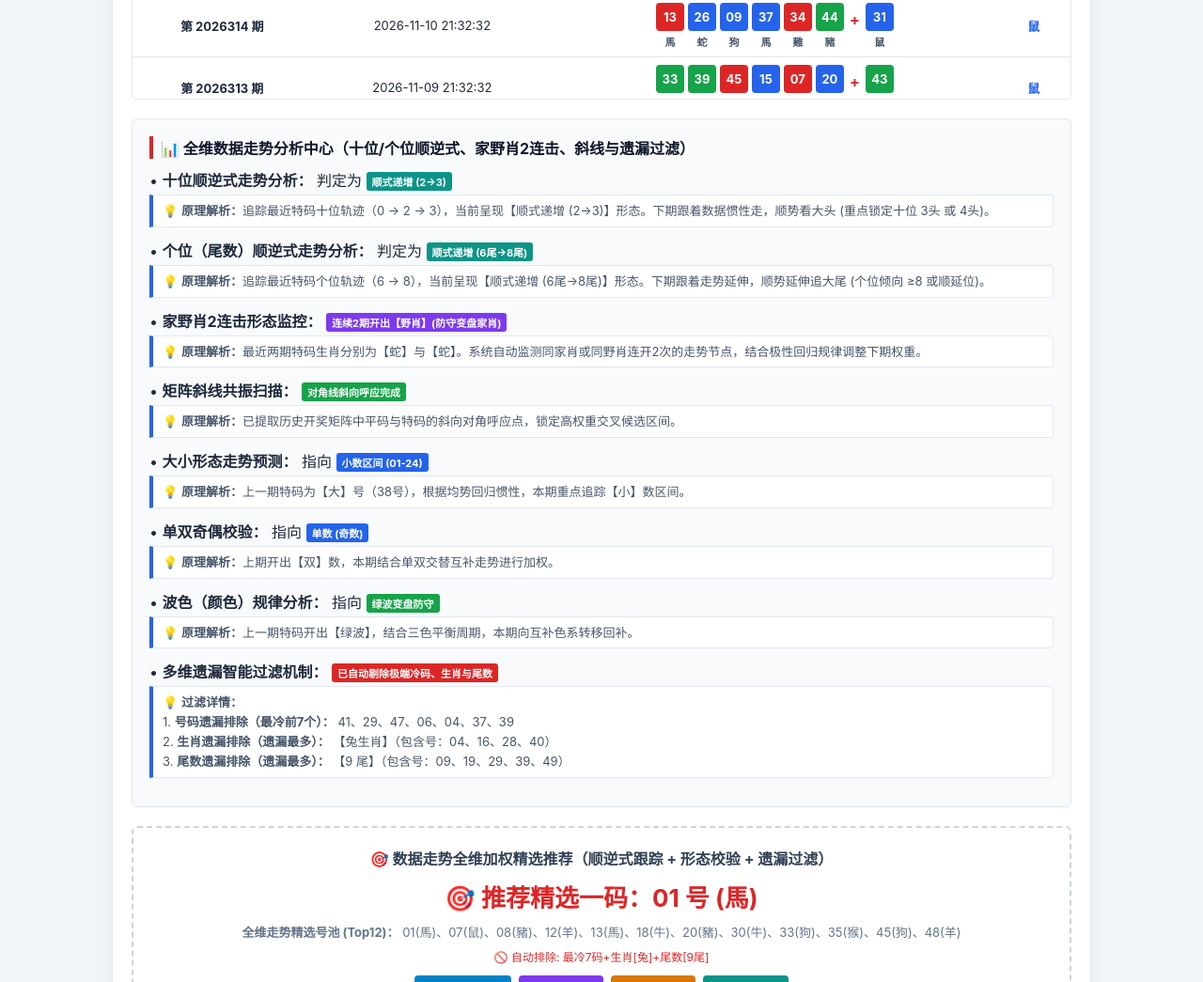
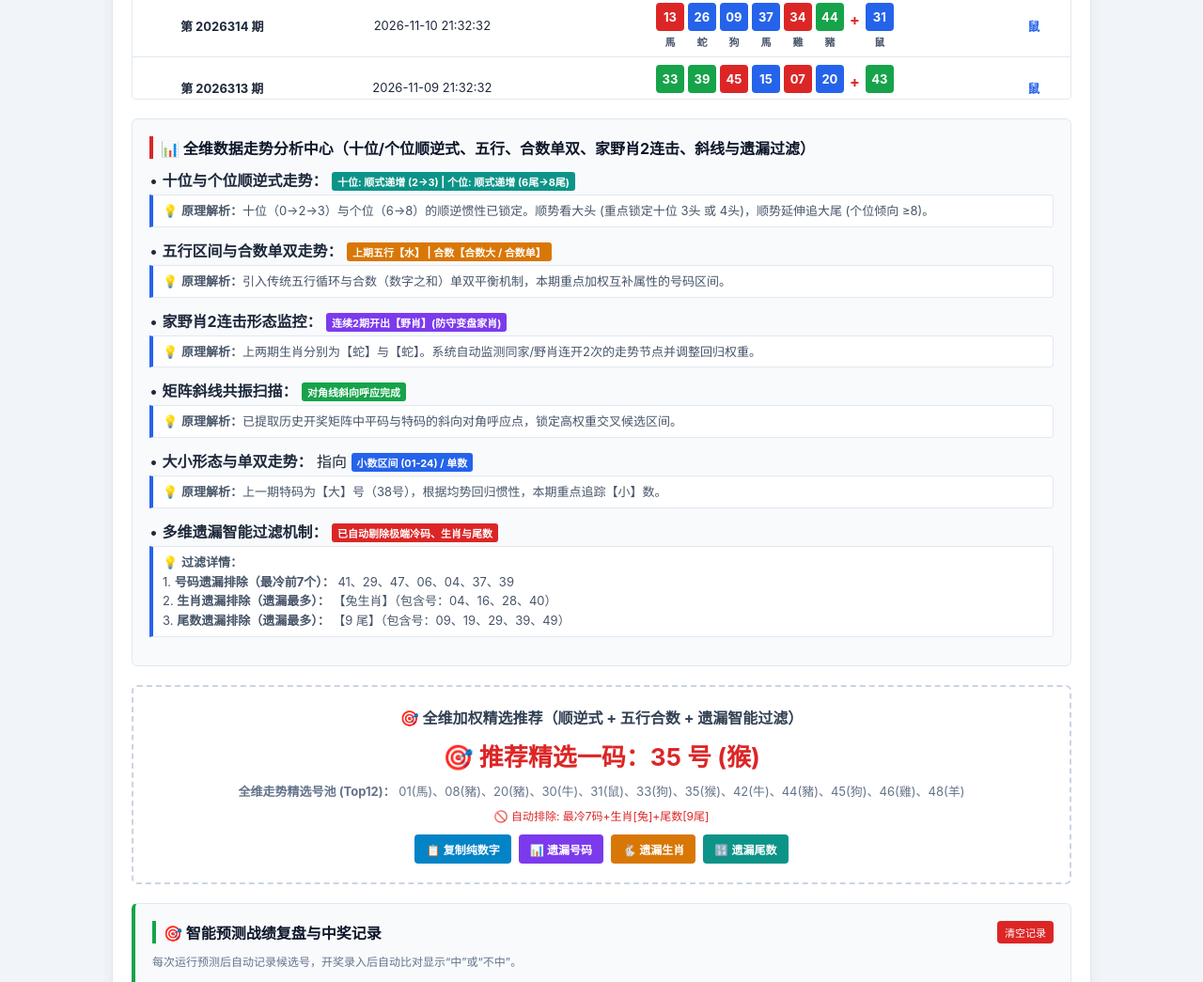
Before and after one commit to qianqianlin666-ctrl/qianqianlin.github.io, a plain HTML site: page index.html in a window 1280 px wide. Shown: the part 734-1779 px from the top of the page at 94% size. Drawn offline with Linux system fonts and the light colour scheme.

Commit message:
Update index.html

```diff
--- a/index.html
+++ b/index.html
@@ -55,6 +55,7 @@
         .badge-green { background: #16a34a; }
         .badge-purple { background: #7c3aed; }
         .badge-teal { background: #0d9488; }
+        .badge-amber { background: #d97706; }
 
         .result-box { background: #ffffff; border: 2px dashed #cbd5e1; padding: 20px; border-radius: 6px; text-align: center; margin-top: 20px; }
         .result-num { font-size: 26px; font-weight: bold; color: #dc2626; margin: 10px 0; }
@@ -117,7 +118,7 @@
 
     <!-- 手动录入表单面板 -->
     <div class="input-panel">
-        <div style="font-size: 14px; font-weight: bold; color: #334155;">➕ 手动录入开奖数据（自动更新顺逆式走势及号码、生肖、尾数遗漏）</div>
+        <div style="font-size: 14px; font-weight: bold; color: #334155;">➕ 手动录入开奖数据（自动更新顺逆式、五行合数走势与遗漏）</div>
         <div class="input-row">
             <div>期号: <input type="text" id="in-period" placeholder="自动生成下一期" style="width: 95px;"></div>
             <div>平码(空格/逗号): <input type="text" id="in-normals" placeholder="例如: 31 49 30 22 43 24" style="width: 190px;"></div>
@@ -160,12 +161,12 @@
     </div>
 
     <div class="card">
-        <div class="section-title" style="border-left-color: #dc2626;">📊 全维数据走势分析中心（十位/个位顺逆式、家野肖2连击、斜线与遗漏过滤）</div>
+        <div class="section-title" style="border-left-color: #dc2626;">📊 全维数据走势分析中心（十位/个位顺逆式、五行、合数单双、家野肖2连击、斜线与遗漏过滤）</div>
         <div id="analysis-results">正在分析开奖走势...</div>
     </div>
 
     <div class="result-box">
-        <div style="font-weight: bold; color: #334155;">🎯 数据走势全维加权精选推荐（顺逆式跟踪 + 形态校验 + 遗漏过滤）</div>
+        <div style="font-weight: bold; color: #334155;">🎯 全维加权精选推荐（顺逆式 + 五行合数 + 遗漏智能过滤）</div>
         <div class="result-num" id="recommended-code">等待生成</div>
         <div id="pool-display" style="color: #64748b; font-size: 13px; margin-bottom: 8px;"></div>
         <div id="excluded-info" style="font-size: 12px; color: #dc2626; margin-bottom: 8px;"></div>
@@ -237,6 +238,16 @@ var ZODIAC_MAP = {
 var HOME_ZODIACS = ["牛", "馬", "羊", "雞", "狗", "豬"];
 function isHomeZodiac(zodiac) {
     return HOME_ZODIACS.indexOf(zodiac) !== -1;
+}
+
+// 简易五行归属映射（港澳台六合彩传统五行近似划分）
+function getWuXing(n) {
+    var rem = n % 5;
+    if (rem === 1) return "金";
+    if (rem === 2) return "木";
+    if (rem === 3) return "水";
+    if (rem === 4) return "火";
+    return "土";
 }
 
 function getNumbersByZodiac(zodiacName) {
@@ -610,7 +621,7 @@ function addNewDraw() {
     checkPredictRecords();
     doPredict();
     initAutoPeriod();
-    alert("第 " + pInput + " 期开奖录入成功！顺逆式走势与各项遗漏已全自动更新！");
+    alert("第 " + pInput + " 期开奖录入成功！顺逆式、五行合数走势与遗漏已全自动更新！");
 }
 
 function resetDefaultData() {
@@ -727,6 +738,7 @@ function doPredict() {
         var prevSpec = prev.special_num;
         var prev2Spec = prev2.special_num;
 
+        // 1. 十位顺逆式走势分析
         var lastTen = Math.floor(specNum / 10);
         var prevTen = Math.floor(prevSpec / 10);
         var prev2Ten = Math.floor(prev2Spec / 10);
@@ -744,21 +756,32 @@ function doPredict() {
             tenTargetDesc = "平移防变盘 (重点关注邻头切换)";
         }
 
+        // 2. 个位顺逆式走势分析
         var lastUnit = specNum % 10;
         var prevUnit = prevSpec % 10;
         var unitTrendType = "平式走平";
         var unitTargetDesc = "";
         if (lastUnit > prevUnit) {
             unitTrendType = "顺式递增 (" + prevUnit + "尾→" + lastUnit + "尾)";
-            unitTargetDesc = "顺势延伸追大尾 (个位倾向 ≥" + lastUnit + " 或顺延位)";
+            unitTargetDesc = "顺势延伸追大尾 (个位倾向 ≥" + lastUnit + ")";
         } else if (lastUnit < prevUnit) {
             unitTrendType = "逆式递减 (" + prevUnit + "尾→" + lastUnit + "尾)";
-            unitTargetDesc = "逆势下行追小尾 (个位倾向 ≤" + lastUnit + " 或逆延位)";
+            unitTargetDesc = "逆势下行追小尾 (个位倾向 ≤" + lastUnit + ")";
         } else {
             unitTrendType = "同尾重复 (" + prevUnit + "尾→" + lastUnit + "尾)";
-            unitTargetDesc = "同尾防跳变 (个位防向两翼扩散)";
+            unitTargetDesc = "同尾防跳变";
         }
 
+        // 3. 新增：五行分析
+        var lastWuXing = getWuXing(specNum);
+
+        // 4. 新增：合数单双与大小分析（数字之和）
+        var sumDigits = Math.floor(specNum / 10) + (specNum % 10);
+        var isHeOdd = sumDigits % 2 !== 0;
+        var heSize = sumDigits >= 7 ? "合数大" : "合数小";
+        var heParityStr = isHeOdd ? "合数单" : "合数双";
+
+        // 5. 大小单双形态
         var isSmall = specNum < 25;
         var isOdd = specNum % 2 !== 0;
         var targetSize = isSmall ? "大" : "小";
@@ -766,11 +789,11 @@ function doPredict() {
         var lastColor = getColorName(specNum);
         var badgeColorClass = lastColor === "红波" ? "badge-red" : (lastColor === "蓝波" ? "badge-blue" : "badge-green");
 
+        // 6. 家野肖2连击形态监控
         var lastZodiac = getZodiac(specNum);
         var prevZodiac = getZodiac(prevSpec);
         var isLastHome = isHomeZodiac(lastZodiac);
         var isPrevHome = isHomeZodiac(prevZodiac);
-
         var isDoubleHome = isLastHome && isPrevHome;
         var isDoubleWild = (!isLastHome && !isPrevHome);
         var homeWildStatusStr = "交替跳动形态";
@@ -783,6 +806,7 @@ function doPredict() {
             targetHomeWildPref = true;
         }
 
+        // 7. 遗漏过滤规则
         var analysis = getAnalysisExclusions();
         var excludedColdNums = analysis.cold7;
         var maxZodiac = analysis.maxZodiac;
@@ -790,6 +814,7 @@ function doPredict() {
         var maxTail = analysis.maxTail;
         var excludedTailNums = analysis.excludedTailNums;
 
+        // 8. 全维综合加权计分引擎
         var pool = [];
         for (var i = 1; i <= 49; i++) {
             if (excludedColdNums.indexOf(i) !== -1) continue;
@@ -803,23 +828,39 @@ function doPredict() {
             var iParity = i % 2 === 0 ? "雙" : "單";
             var iZodiac = getZodiac(i);
             var iIsHome = isHomeZodiac(iZodiac);
+            var iWuXing = getWuXing(i);
+            var iSum = Math.floor(i / 10) + (i % 10);
+            var iHeOdd = iSum % 2 !== 0;
 
-            if (lastTen > prevTen && iTen >= lastTen) score += 30;
-            else if (lastTen < prevTen && iTen <= lastTen) score += 30;
-            else if (lastTen === prevTen && iTen !== lastTen) score += 20;
+            // 十位顺逆加权
+            if (lastTen > prevTen && iTen >= lastTen) score += 25;
+            else if (lastTen < prevTen && iTen <= lastTen) score += 25;
+            else if (lastTen === prevTen && iTen !== lastTen) score += 15;
 
-            if (lastUnit > prevUnit && iUnit >= lastUnit) score += 25;
-            else if (lastUnit < prevUnit && iUnit <= lastUnit) score += 25;
-            else if (lastUnit === prevUnit && iUnit !== lastUnit) score += 15;
+            // 个位顺逆加权
+            if (lastUnit > prevUnit && iUnit >= lastUnit) score += 20;
+            else if (lastUnit < prevUnit && iUnit <= lastUnit) score += 20;
+            else if (lastUnit === prevUnit && iUnit !== lastUnit) score += 10;
 
-            if (iSize === targetSize) score += 20;
-            if (iParity === targetParity) score += 20;
+            // 大小单双
+            if (iSize === targetSize) score += 15;
+            if (iParity === targetParity) score += 15;
 
-            if (targetHomeWildPref !== null && iIsHome === targetHomeWildPref) score += 20;
-            if (getColorName(i) !== lastColor) score += 15;
+            // 新增：五行互补加权（倾向开出不同于上期的五行）
+            if (iWuXing !== lastWuXing) score += 15;
 
+            // 新增：合数单双互补加权
+            if (iHeOdd !== isHeOdd) score += 15;
+
+            // 家野肖2连击变盘加权
+            if (targetHomeWildPref !== null && iIsHome === targetHomeWildPref) score += 15;
+
+            // 波色变盘加权
+            if (getColorName(i) !== lastColor) score += 10;
+
+            // 遗漏热度加分
             var omitVal = OMISSION_DATA[i] || 0;
-            score += Math.min(25, Math.floor(omitVal / 3));
+            score += Math.min(20, Math.floor(omitVal / 3));
 
             pool.push({
                 num: i,
@@ -833,26 +874,20 @@ function doPredict() {
         var topPool = pool.slice(0, 12);
 
         var analysisHtml =
-            '• <b>十位顺逆式走势分析：</b> 判定为 <span class="badge badge-teal">' + tenTrendType + '</span>' +
-            '<div class="reason-box">💡 <b>原理解析：</b>追踪最近特码十位轨迹（' + prev2Ten + ' → ' + prevTen + ' → ' + lastTen + '），当前呈现【' + tenTrendType + '】形态。下期跟着数据惯性走，' + tenTargetDesc + '。</div>' +
+            '• <b>十位与个位顺逆式走势：</b> <span class="badge badge-teal">十位: ' + tenTrendType + ' | 个位: ' + unitTrendType + '</span>' +
+            '<div class="reason-box">💡 <b>原理解析：</b>十位（' + prev2Ten + '→' + prevTen + '→' + lastTen + '）与个位（' + prevUnit + '→' + lastUnit + '）的顺逆惯性已锁定。' + tenTargetDesc + '，' + unitTargetDesc + '。</div>' +
 
-            '• <b>个位（尾数）顺逆式走势分析：</b> 判定为 <span class="badge badge-teal">' + unitTrendType + '</span>' +
-            '<div class="reason-box">💡 <b>原理解析：</b>追踪最近特码个位轨迹（' + prevUnit + ' → ' + lastUnit + '），当前呈现【' + unitTrendType + '】形态。下期跟着走势延伸，' + unitTargetDesc + '。</div>' +
+            '• <b>五行区间与合数单双走势：</b> <span class="badge badge-amber">上期五行【' + lastWuXing + '】 | 合数【' + heSize + ' / ' + heParityStr + '】</span>' +
+            '<div class="reason-box">💡 <b>原理解析：</b>引入传统五行循环与合数（数字之和）单双平衡机制，本期重点加权互补属性的号码区间。</div>' +
 
             '• <b>家野肖2连击形态监控：</b> <span class="badge badge-purple">' + homeWildStatusStr + '</span>' +
-            '<div class="reason-box">💡 <b>原理解析：</b>最近两期特码生肖分别为【' + prevZodiac + '】与【' + lastZodiac + '】。系统自动监测同家肖或同野肖连开2次的走势节点，结合极性回归规律调整下期权重。</div>' +
+            '<div class="reason-box">💡 <b>原理解析：</b>上两期生肖分别为【' + prevZodiac + '】与【' + lastZodiac + '】。系统自动监测同家/野肖连开2次的走势节点并调整回归权重。</div>' +
 
             '• <b>矩阵斜线共振扫描：</b> <span class="badge badge-green">对角线斜向呼应完成</span>' +
             '<div class="reason-box">💡 <b>原理解析：</b>已提取历史开奖矩阵中平码与特码的斜向对角呼应点，锁定高权重交叉候选区间。</div>' +
 
-            '• <b>大小形态走势预测：</b> 指向 <span class="badge">' + (targetSize === "大" ? "大数区间 (25-49)" : "小数区间 (01-24)") + '</span>' +
-            '<div class="reason-box">💡 <b>原理解析：</b>上一期特码为【' + (isSmall ? '小' : '大') + '】号（' + (specNum < 10 ? '0' + specNum : specNum) + '号），根据均势回归惯性，本期重点追踪【' + targetSize + '】数区间。</div>' +
-
-            '• <b>单双奇偶校验：</b> 指向 <span class="badge">' + (targetParity === "雙" ? "双数 (偶数)" : "单数 (奇数)") + '</span>' +
-            '<div class="reason-box">💡 <b>原理解析：</b>上期开出【' + (isOdd ? '单' : '双') + '】数，本期结合单双交替互补走势进行加权。</div>' +
-
-            '• <b>波色（颜色）规律分析：</b> 指向 <span class="badge ' + badgeColorClass + '">' + lastColor + '变盘防守</span>' +
-            '<div class="reason-box">💡 <b>原理解析：</b>上一期特码开出【' + lastColor + '】，结合三色平衡周期，本期向互补色系转移回补。</div>' +
+            '• <b>大小形态与单双走势：</b> 指向 <span class="badge">' + (targetSize === "大" ? "大数区间 (25-49)" : "小数区间 (01-24)") + ' / ' + (targetParity === "雙" ? "双数" : "单数") + '</span>' +
+            '<div class="reason-box">💡 <b>原理解析：</b>上一期特码为【' + (isSmall ? '小' : '大') + '】号（' + specNum + '号），根据均势回归惯性，本期重点追踪【' + targetSize + '】数。</div>' +
 
             '• <b>多维遗漏智能过滤机制：</b> <span class="badge badge-red">已自动剔除极端冷码、生肖与尾数</span>' +
             '<div class="reason-box">💡 <b>过滤详情：</b>' +
```
